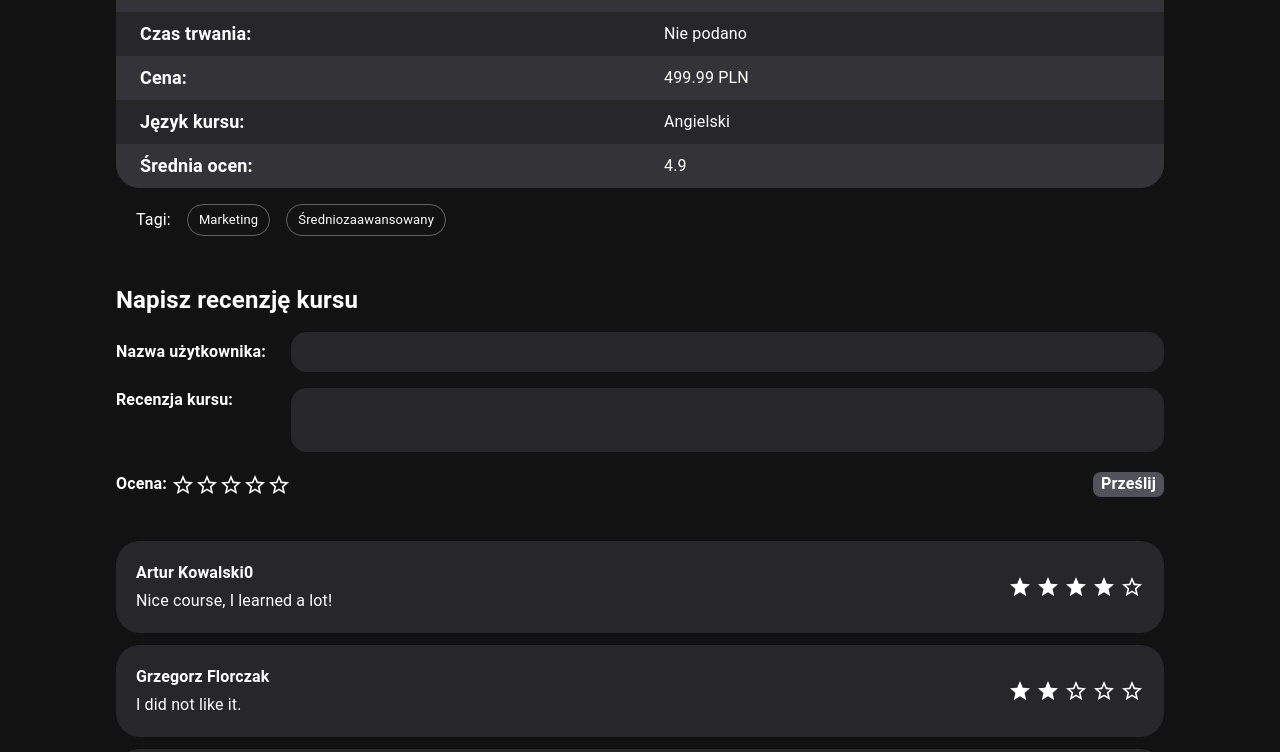
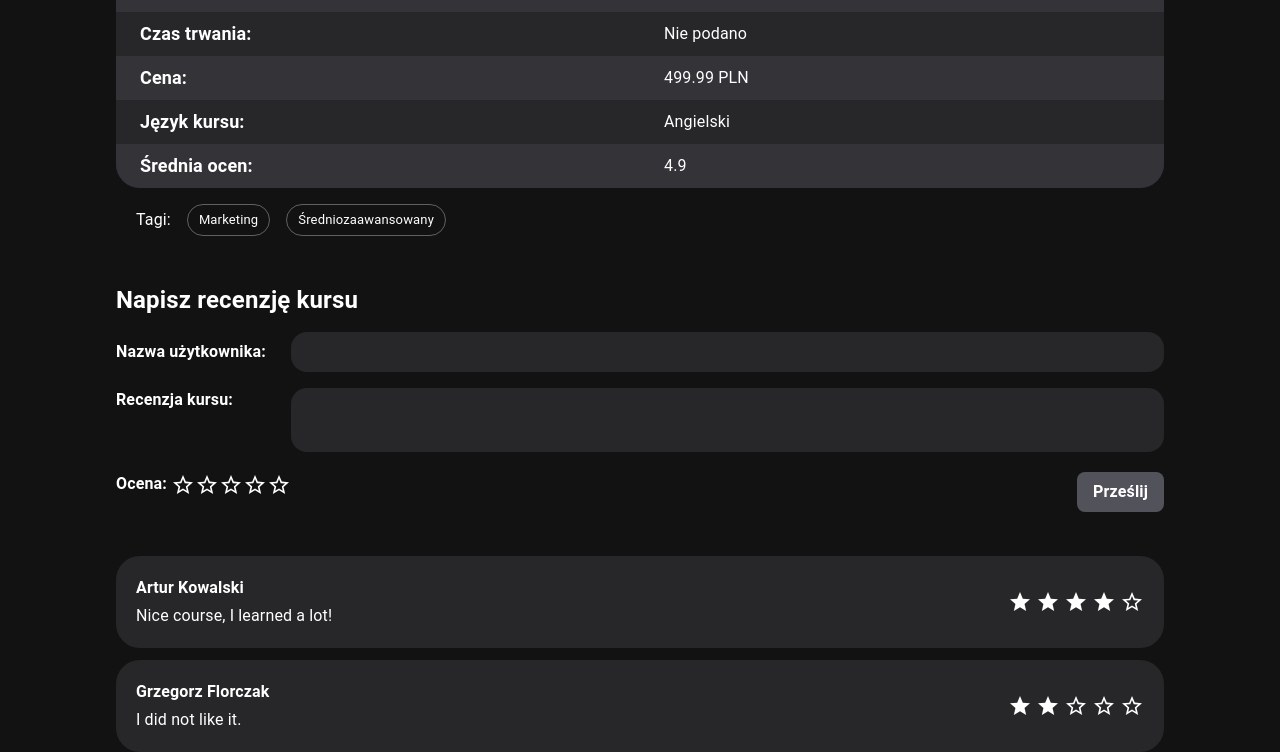
Before and after one commit to vSkyper/ocen-kurs, a React (Vite) app: page /1 in a window 1280 px wide. Shown: the part 372-1124 px from the top of the page. Built offline with nearby package versions, Linux system fonts and the light colour scheme; no server answers; the database is empty.

Commit message:
Minor style changes

```diff
--- a/src/pages/CourseDetails/components/ReviewCreation/ReviewCreation.tsx
+++ b/src/pages/CourseDetails/components/ReviewCreation/ReviewCreation.tsx
@@ -96,7 +96,7 @@ export default function ReviewCreationForm(params: ReviewCreationType) {
           </div>
 
           <button
-            className='px-2 rounded-lg bg-zinc-600 hover:bg-zinc-700 font-bold'
+            className='px-4 py-2 rounded-lg bg-zinc-600 hover:bg-zinc-700 font-bold'
             type='submit'
           >
             Prześlij
--- a/src/pages/CourseDetails/components/ReviewList/ReviewsList.tsx
+++ b/src/pages/CourseDetails/components/ReviewList/ReviewsList.tsx
@@ -8,7 +8,7 @@ export default function ReviewsList(props: ReviewsListType) {
     revs = [
       {
         revId: '1',
-        author: 'Artur Kowalski0',
+        author: 'Artur Kowalski',
         review: 'Nice course, I learned a lot!',
         rating: 4,
       },
```
